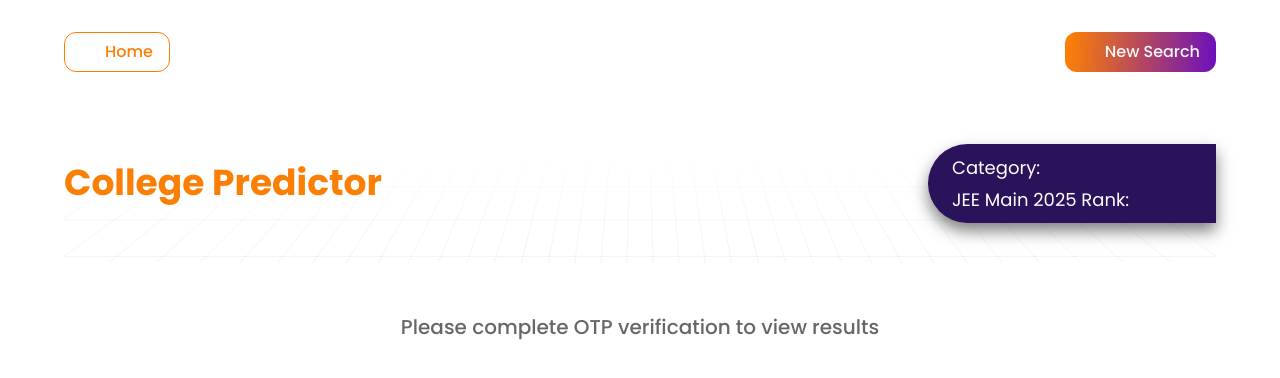
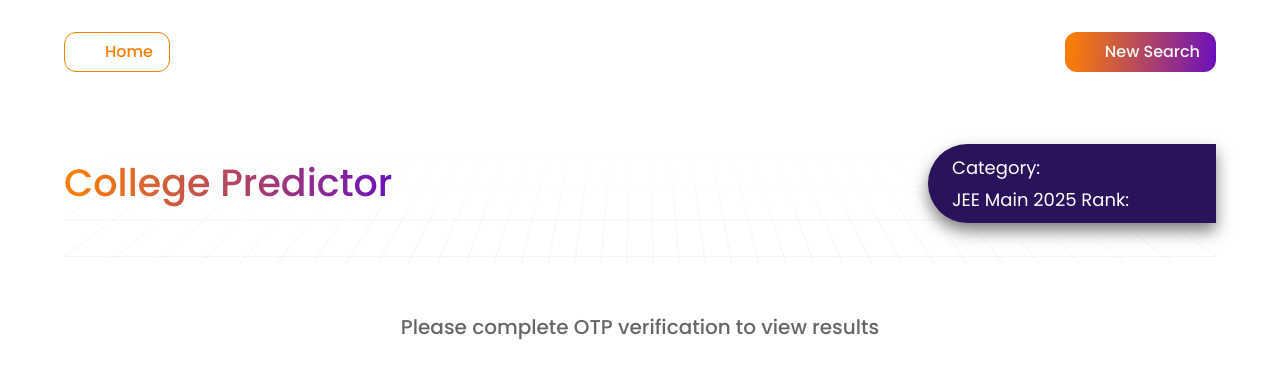
Before and after one commit to SubheshVedam/CollegePredictor, a Next.js app: page /results in a window 1280 px wide. Shown: the top 378 px of the page. Built offline with nearby package versions, Linux system fonts and the light colour scheme; some icons are missing; what @mui/material-nextjs would draw is missing.

Commit message:
UPdated text style for result page

```diff
--- a/app/results/ResultsPage.jsx
+++ b/app/results/ResultsPage.jsx
@@ -243,9 +243,13 @@
             <Typography
               variant="h4"
               sx={{
-                color: "#FB7F05",
-                fontWeight: "bold",
-                fontSize: { xs: 22, sm: 36 },
+                background:
+                  "linear-gradient(95.22deg, #FB7F05 2.91%, #6C10BC 99.18%)",
+                WebkitBackgroundClip: "text",
+                WebkitTextFillColor: "transparent",
+                display: "inline-block",
+                fontWeight: "500",
+                fontSize: { xs: 28, sm: 38 },
               }}
             >
               College Predictor
```
